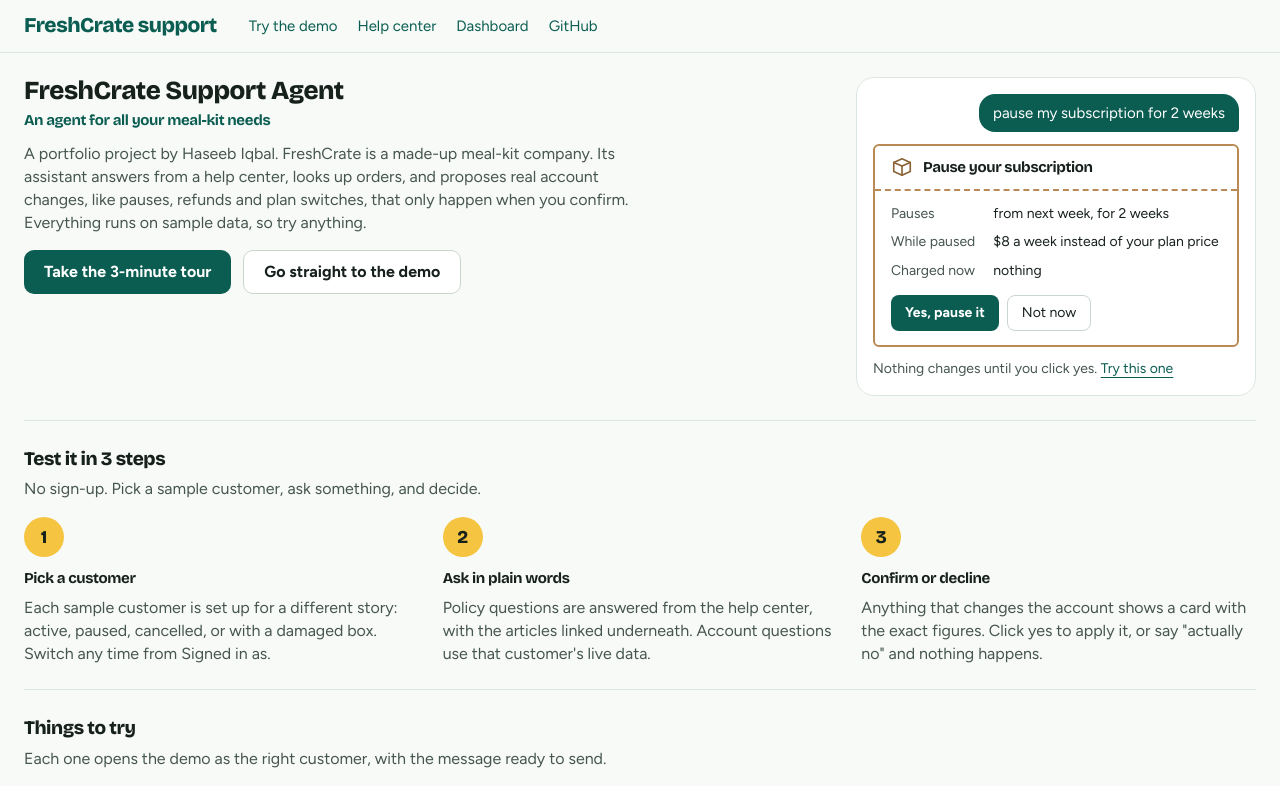
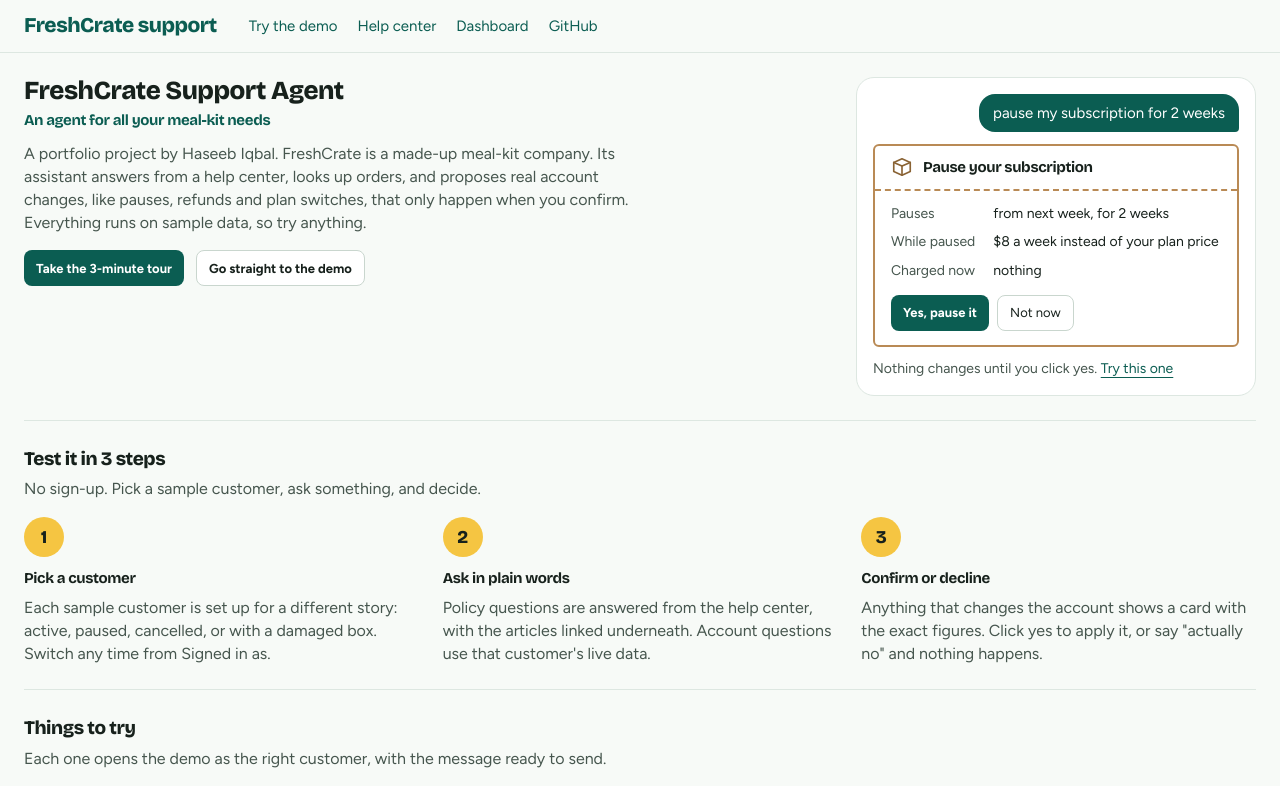
Before and after one commit to haseeb-iqbal/freshcrate-support-agent, a Next.js app: page /about in a window 1280 px wide. Shown: the top 786 px of the page. Built offline with nearby package versions, Linux system fonts and the light colour scheme.

Commit message:
style: smaller shared buttons
New .btn, .btn-primary and .btn-secondary classes: 13px text, 36px tall. On touch screens an invisible strip grows the tap target to 44px. Used by the About page, the header's account buttons and the confirmation cards.

```diff
--- a/app/about/page.tsx
+++ b/app/about/page.tsx
@@ -57,10 +57,10 @@ export default function AboutPage() {
               that only happen when you confirm. Everything runs on sample data, so try anything.
             </p>
             <div className="mt-4 flex flex-wrap gap-3">
-              <a href="#steps" className="inline-flex min-h-[44px] items-center rounded-[10px] bg-brand px-5 font-bold text-white hover:bg-brand-dark">
+              <a href="#steps" className="btn btn-primary">
                 Take the 3-minute tour
               </a>
-              <Link href="/" className="inline-flex min-h-[44px] items-center rounded-[10px] border border-[#C9D6CE] bg-white px-5 font-bold text-ink hover:border-brand">
+              <Link href="/" className="btn btn-secondary font-bold">
                 Go straight to the demo
               </Link>
             </div>
@@ -79,8 +79,8 @@ export default function AboutPage() {
                 ]}
               />
               <div aria-hidden className="mt-3 flex flex-wrap items-center gap-2">
-                <span className="inline-flex min-h-[36px] items-center rounded-lg bg-brand px-3.5 text-sm font-bold text-white">Yes, pause it</span>
-                <span className="inline-flex min-h-[36px] items-center rounded-lg border border-[#C9D6CE] px-3.5 text-sm">Not now</span>
+                <span className="btn btn-primary">Yes, pause it</span>
+                <span className="btn btn-secondary">Not now</span>
               </div>
             </CrateCard>
             <figcaption className="mt-3 text-sm text-muted">
@@ -124,7 +124,7 @@ export default function AboutPage() {
                 </div>
                 <p className="mt-2 font-bold">&ldquo;{s.text}&rdquo;</p>
                 <p className="mt-1.5 flex-1 text-[15px] leading-[1.45] text-muted">{s.expect}</p>
-                <Link href={tryHref(s.id)} className={`${link} mt-4 self-start font-bold`}>
+                <Link href={tryHref(s.id)} className={`${link} mt-3 self-start text-[13px] font-bold`}>
                   Try it
                 </Link>
               </li>
--- a/app/chat/cards/cancel.tsx
+++ b/app/chat/cards/cancel.tsx
@@ -32,7 +32,7 @@ export function CancelCard({
         state={state}
         confirmLabel="Yes, cancel"
         declineLabel="Keep my subscription"
-        confirmClassName="bg-red-700 hover:bg-red-800"
+        confirmClassName="btn-primary bg-red-700 hover:bg-red-800"
         onConfirm={onConfirm}
         onDecline={onDecline}
       />
--- a/app/chat/cards/prompt-actions.tsx
+++ b/app/chat/cards/prompt-actions.tsx
@@ -23,7 +23,7 @@ export function PromptActions({
   declineLabel,
   onConfirm,
   onDecline,
-  confirmClassName = "bg-brand hover:bg-brand-dark",
+  confirmClassName = "btn-primary",
 }: {
   state: ProposalState;
   confirmLabel: string;
@@ -41,14 +41,14 @@ export function PromptActions({
         onClick={onConfirm}
         disabled={disabled}
         aria-busy={submitting || undefined}
-        className={`min-h-[44px] rounded-lg px-4 text-[15px] font-bold text-white transition disabled:cursor-not-allowed disabled:opacity-60 ${confirmClassName}`}
+        className={`btn ${confirmClassName}`}
       >
         {submitting ? "Processing…" : confirmLabel}
       </button>
       <button
         onClick={onDecline}
         disabled={disabled}
-        className="min-h-[44px] rounded-lg border border-[#C9D6CE] bg-white px-4 text-[15px] text-ink transition hover:bg-paper disabled:cursor-not-allowed disabled:opacity-60"
+        className="btn btn-secondary"
       >
         {declineLabel}
       </button>
--- a/app/chat/header.tsx
+++ b/app/chat/header.tsx
@@ -123,10 +123,7 @@ export function ChatHeader({
           <button
             onClick={onToggleAccount}
             className={
-              "min-h-[40px] rounded-lg border px-3 text-sm transition " +
-              (showAccount
-                ? "border-brand bg-brand text-white"
-                : "border-mist bg-white text-ink hover:border-brand hover:text-brand")
+              "btn " + (showAccount ? "btn-primary" : "btn-secondary")
             }
           >
             {showAccount ? "Chat" : "My Account"}
@@ -135,13 +132,13 @@ export function ChatHeader({
             <button
               onClick={onNewChat}
               disabled={busy}
-              className="min-h-[40px] rounded-lg border border-mist bg-white px-3 text-sm text-ink transition hover:border-brand hover:text-brand disabled:opacity-50"
+              className="btn btn-secondary"
             >
               + New chat
             </button>
           )}
           <label className="flex items-center gap-2 text-sm">
-            <span className="text-muted">Signed in as</span>
+            <span className="text-[13px] text-muted">Signed in as</span>
             <select
               // The wrapping <label> already associates the text, but because
               // the <select> sits inside it, the label's text content pulls in
@@ -151,7 +148,7 @@ export function ChatHeader({
               value={customerId}
               onChange={(e) => onSwitchCustomer(e.target.value)}
               disabled={busy}
-              className="min-h-[40px] rounded-lg border border-mist bg-white px-2 text-sm text-ink focus:border-brand disabled:opacity-50"
+              className="min-h-[36px] rounded-lg border border-[#C9D6CE] bg-white px-2 text-[13px] text-ink focus:border-brand disabled:opacity-50"
             >
               {customers.map((c) => (
                 <option key={c.id} value={c.id}>
--- a/app/globals.css
+++ b/app/globals.css
@@ -13,6 +13,27 @@ body {
 
 body {
   @apply bg-paper text-ink antialiased;
+}
+
+/* Shared button sizes: 13px text, 36px tall. On a touch screen an invisible
+   strip above and below grows the tap target to 44px without changing the look. */
+@layer components {
+  .btn {
+    @apply relative inline-flex min-h-[36px] items-center justify-center rounded-lg px-3 text-[13px] font-bold transition disabled:cursor-not-allowed disabled:opacity-60;
+  }
+  .btn-primary {
+    @apply bg-brand text-white hover:bg-brand-dark;
+  }
+  .btn-secondary {
+    @apply border border-[#C9D6CE] bg-white font-normal text-ink hover:border-brand hover:text-brand;
+  }
+  @media (pointer: coarse) {
+    .btn::after {
+      content: "";
+      position: absolute;
+      inset: -4px 0;
+    }
+  }
 }
 
 :focus-visible {
```
